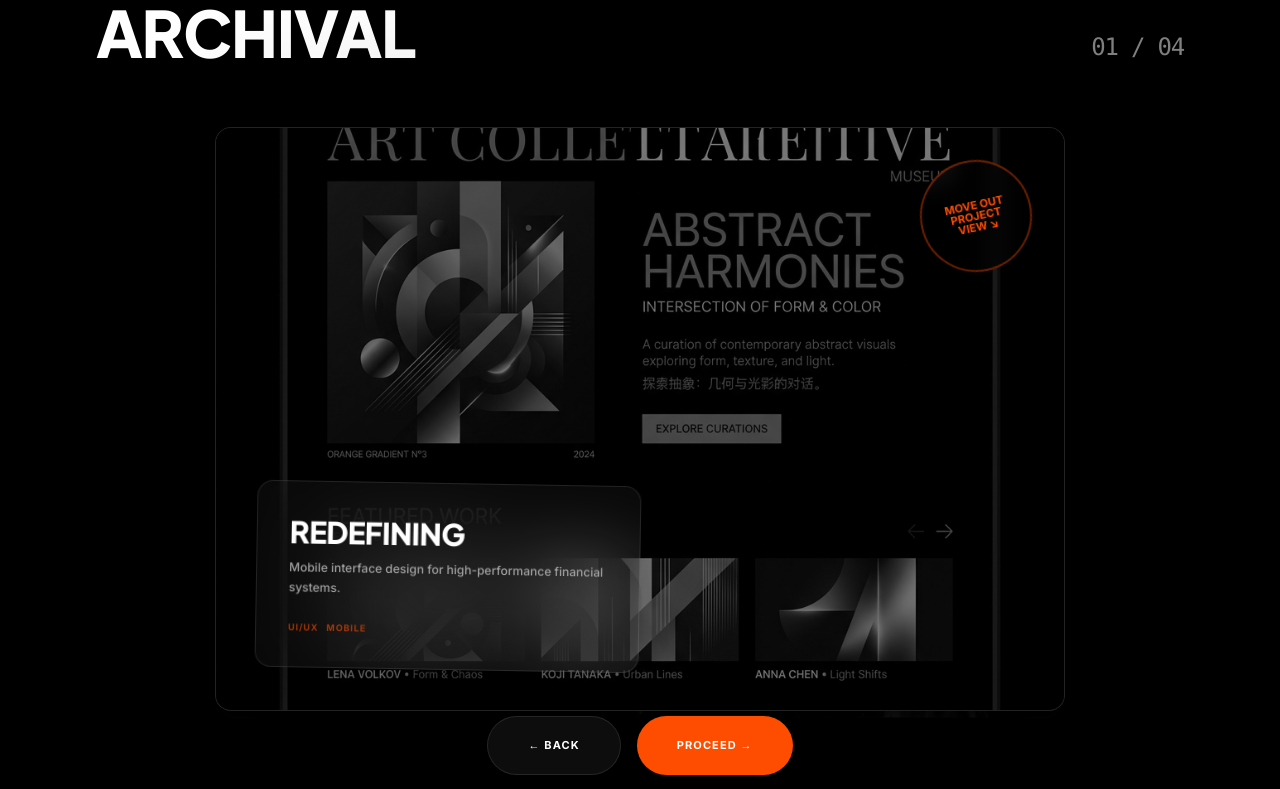
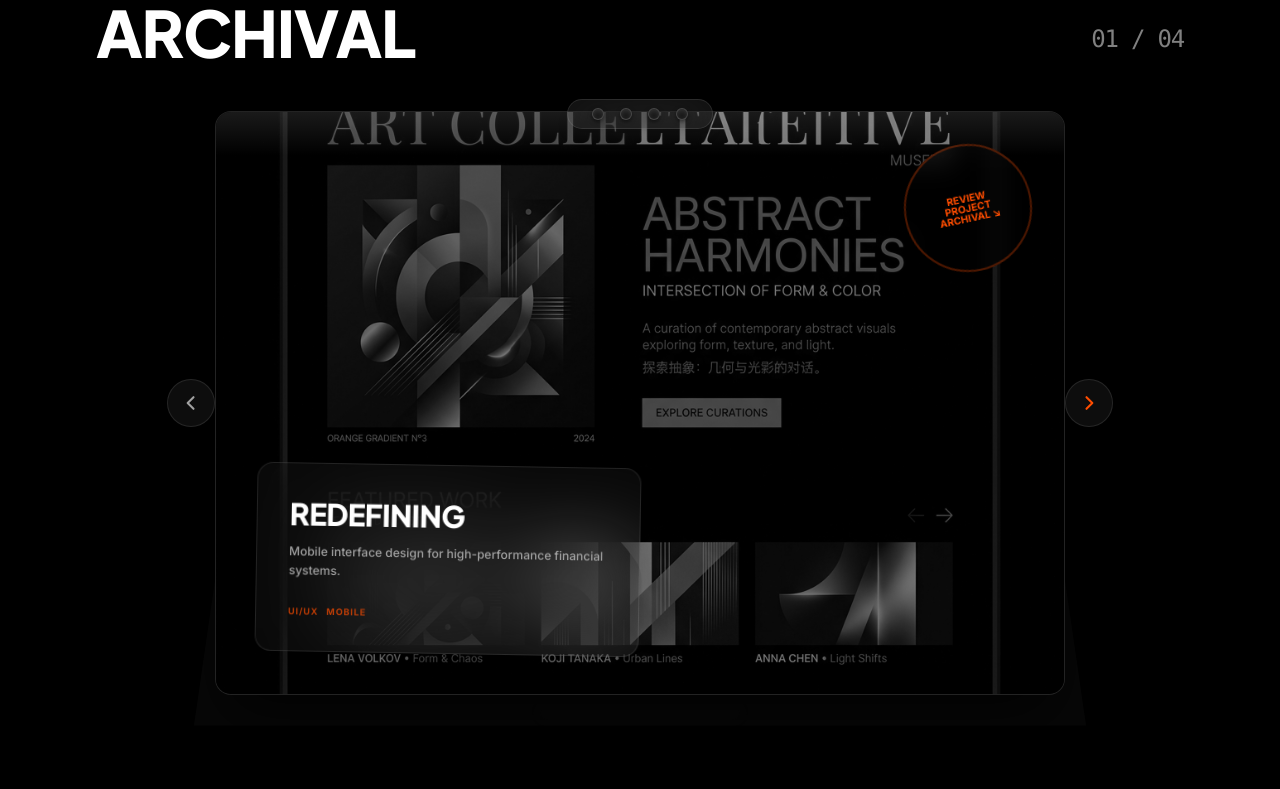
Before and after one commit to VinayakGalande01/portfolio, a React (Vite) app: page / in a window 1280 px wide. Shown: the part 2051-2840 px from the top of the page. Built offline with nearby package versions, Linux system fonts and the light colour scheme.

Commit message:
Enhanced Project section with journey UI animation.

```diff
--- a/src/sections/Projects.jsx
+++ b/src/sections/Projects.jsx
@@ -1,22 +1,27 @@
-import { useState, useEffect, useRef } from "react";
+import { useState, useEffect } from "react";
 import { motion, AnimatePresence } from "framer-motion";
 import { projects } from "../data/content";
 
 export default function Projects() {
   const [index, setIndex] = useState(0);
-  const [direction, setDirection] = useState(0); // 1 = flip forward, -1 = flip backward
+  const [direction, setDirection] = useState(0); // 1 = Forward, -1 = Backward
+  const [isAnimating, setIsAnimating] = useState(false);
 
+  // Navigation Logic with prompt gate release
   const handleNext = () => {
+    if (isAnimating) return;
+    setIsAnimating(true);
     setDirection(1);
     setIndex((prev) => (prev + 1) % projects.length);
   };
 
   const handlePrev = () => {
+    if (isAnimating) return;
+    setIsAnimating(true);
     setDirection(-1);
     setIndex((prev) => (prev - 1 + projects.length) % projects.length);
   };
 
-  // Keyboard Support
   useEffect(() => {
     const handleKeyDown = (e) => {
       if (e.key === "ArrowRight") handleNext();
@@ -26,45 +31,32 @@ export default function Projects() {
     return () => window.removeEventListener("keydown", handleKeyDown);
   }, []);
 
-  // Physics settings with 2-degree overshoot
-  const springSettings = {
-    type: "spring",
-    stiffness: 150,
-    damping: 12, // Reduced damping for overshoot
-    restDelta: 0.001,
-  };
-
-  // Motion Variants with 3D Arc Physics
+  // HIGH-FIDELITY BI-DIRECTIONAL CALENDAR VARIANTS
   const variants = {
-    enter: (direction) => ({
-      rotateX: direction > 0 ? 110 : -110, // Start flipped over the top
-      opacity: 0,
-      y: -50,
-      z: 0,
-    }),
+    enter: (direction) => {
+      return direction > 0
+        ? { scale: 0.92, opacity: 0, y: 10, rotateX: 0, z: 0 } // FORWARD: New Page underneath
+        : { rotateX: -120, y: -80, z: 150, opacity: 0, scale: 1 }; // BACKWARD: New Page coming from behind
+    },
     center: {
       rotateX: 0,
-      opacity: 1,
-      scale: 1,
       y: 0,
       z: 0,
+      scale: 1,
+      opacity: 1,
       transition: {
         type: "spring",
-        stiffness: 150,
-        damping: 12,
+        stiffness: 180,
+        damping: 18,
+        mass: 1,
         restDelta: 0.001,
       },
     },
-    exit: (direction) => ({
-      rotateX: direction > 0 ? -110 : 110, // Arc up and over the top
-      opacity: 0,
-      y: -50,
-      z: 100, // Move toward viewer during flip for arc depth
-      transition: {
-        duration: 0.45,
-        ease: "circIn"
+    exit: (direction) => {
+      return direction > 0
+        ? { rotateX: -120, y: -80, z: 150, opacity: 0, scale: 1 } // FORWARD: Swing up and back
+        : { scale: 0.92, opacity: 0, y: 10, rotateX: 0, z: 0 }; // BACKWARD: Slide back into stack
     },
-    }),
   };
 
   const nextIndex = (index + 1) % projects.length;
@@ -75,45 +67,72 @@ export default function Projects() {
       className="bg-black text-white px-6 md:px-20 py-32 min-h-screen flex flex-col items-center justify-center overflow-hidden"
     >
       <div className="max-w-[1400px] mx-auto w-full flex flex-col items-center">
-        {/* Header & Counter */}
-        <div className="w-full flex justify-between items-end mb-16 px-4">
-          <div className="flex items-center gap-6">
+        {/* Header Layer */}
+        <div className="w-full flex justify-between items-end mb-12 px-4">
           <h2 className="text-[clamp(2.5rem,5vw,4rem)] font-header leading-[0.95] tracking-tight">
             Project <br /> Archival
           </h2>
-            {/* The Binding Rings */}
-            <div className="hidden md:flex gap-3 px-6 py-3 bg-white/5 rounded-full border border-white/10 backdrop-blur-sm self-start">
-              {[1, 2, 3, 4].map((i) => (
-                <div key={i} className="w-2 h-2 rounded-full bg-white/20 shadow-inner shadow-black" />
-              ))}
-            </div>
-          </div>
-
-          <div className="font-mono text-2xl tracking-tighter opacity-50 tabular-nums">
+          <div className="font-mono text-2xl tracking-tighter opacity-50 tabular-nums pb-2">
             {String(index + 1).padStart(2, "0")} / {String(projects.length).padStart(2, "0")}
           </div>
         </div>
 
-        {/* Calendar A-Frame Stack */}
+        {/* Desk Calendar Object Container */}
         <div
           className="relative w-full max-w-[850px] aspect-[16/11] flex items-center justify-center"
-          style={{ perspective: "1200px" }}
+          style={{ perspective: "2000px" }}
         >
-          {/* Deep Ambient Occlusion Shadow Layer */}
-          <div className="absolute inset-0 bg-black/60 blur-[120px] rounded-[100px] scale-90 translate-y-12 -z-10" />
+          {/* STATIC: Wedge Stand Base */}
+          <motion.div
+            animate={{
+              boxShadow: isAnimating
+                ? "0 40px 100px -20px rgba(0,0,0,0.9)"
+                : "0 20px 40px -10px rgba(0,0,0,0.7)"
+            }}
+            className="absolute inset-0 bg-[#0D0D0D] -z-20 scale-[1.05] translate-y-4"
+            style={{
+              clipPath: "polygon(10% 0%, 90% 0%, 100% 100%, 0% 100%)",
+              opacity: 0.6
+            }}
+          />
 
-          {/* Background Card (The "Next" page in stack) */}
+          {/* THE BINDING RINGS (Top Grommets) */}
           <div
-            className="absolute w-[98%] h-[98%] top-4 opacity-15 filter grayscale"
-            style={{ transform: "rotateX(2deg)" }}
+            className="absolute top-[-12px] left-1/2 -translate-x-1/2 z-[70] flex gap-4 px-6 py-2 bg-white/5 rounded-full backdrop-blur-xl border border-white/10 shadow-lg"
           >
-            <div className="w-full h-full rounded-2xl bg-surface border border-white/10 overflow-hidden">
-               <img src={projects[nextIndex].image} className="w-full h-full object-cover" alt="" />
-            </div>
+            {[1, 2, 3, 4].map((i) => (
+              <div
+                key={i}
+                className="w-3 h-3 rounded-full bg-[#1A1A1A] border border-white/20 shadow-[inset_0_2px_4px_rgba(255,255,255,0.1),_0_2px_4px_rgba(0,0,0,0.5)]"
+              />
+            ))}
           </div>
 
-          {/* Active Flip Card */}
-          <AnimatePresence initial={false} custom={direction} mode="popLayout">
+          {/* Nav Controls - Outside Restricted Container for Clicks */}
+          <div className="absolute inset-x-0 top-1/2 -translate-y-1/2 flex justify-between z-[100] pointer-events-none px-4 md:-px-16">
+            <button
+              onClick={handlePrev}
+              disabled={isAnimating}
+              className="pointer-events-auto w-12 h-12 rounded-full bg-white/5 backdrop-blur-3xl border border-white/10 flex items-center justify-center text-muted hover:bg-orange-500/10 disabled:opacity-30 disabled:cursor-not-allowed transition-all transform scale-90 md:scale-100 relative md:-left-16 left-0"
+            >
+              <svg className="w-5 h-5" fill="none" stroke="currentColor" viewBox="0 0 24 24"><path strokeLinecap="round" strokeLinejoin="round" strokeWidth="2.5" d="M15 19l-7-7 7-7" /></svg>
+            </button>
+            <button
+              onClick={handleNext}
+              disabled={isAnimating}
+              className="pointer-events-auto w-12 h-12 rounded-full bg-white/5 backdrop-blur-3xl border border-white/10 flex items-center justify-center text-primary hover:bg-orange-500/10 disabled:opacity-30 disabled:cursor-not-allowed transition-all transform scale-90 md:scale-100 relative md:-right-16 right-0"
+            >
+              <svg className="w-5 h-5" fill="none" stroke="currentColor" viewBox="0 0 24 24"><path strokeLinecap="round" strokeLinejoin="round" strokeWidth="2.5" d="M9 5l7 7-7 7" /></svg>
+            </button>
+          </div>
+
+          {/* ACTIVE FLIP STACK */}
+          <div className="relative w-full h-full z-10">
+            <AnimatePresence
+              initial={false}
+              custom={direction}
+              mode="popLayout"
+            >
               <motion.div
                 key={index}
                 custom={direction}
@@ -121,34 +140,48 @@ export default function Projects() {
                 initial="enter"
                 animate="center"
                 exit="exit"
-              className="absolute w-full h-full rounded-2xl bg-surface border border-white/10 overflow-hidden shadow-[0_30px_60px_-12px_rgba(0,0,0,0.7),0_18px_36px_-18px_rgba(0,0,0,0.8)]"
+                onAnimationComplete={() => setIsAnimating(false)}
+                className="absolute inset-0 rounded-2xl bg-surface border border-white/10 overflow-hidden shadow-[0_30px_60px_-12px_rgba(0,0,0,0.7)]"
                 style={{
                   transformOrigin: "top center",
                   backfaceVisibility: "hidden",
                   transformStyle: "preserve-3d"
                 }}
               >
+                {/* BACKFACE LAYER (Visibility Toggle Only) */}
+                <div
+                  className="absolute inset-0 bg-[#1A1A1A] -z-10"
+                  style={{ transform: "rotateX(180deg)", backfaceVisibility: "hidden" }}
+                />
+
+                <div className="relative w-full h-full">
                   <img
                     src={projects[index].image}
                     alt={projects[index].name}
-                className="w-full h-full object-cover grayscale brightness-50 hover:grayscale-0 transition-all duration-1000"
+                    className="w-full h-full object-cover grayscale brightness-50"
                   />
+                  {/* Bend Highlight */}
+                  <div className="absolute inset-0 bg-gradient-to-b from-white/10 via-transparent to-transparent h-[15%]" />
+                </div>
 
-              {/* Stamped-style CTA Badge */}
+                {/* Circular "Review" CTA */}
                 <div className="absolute top-8 right-8 z-20">
                   <a
                     href="#"
                     data-hover
-                  className="w-20 h-20 md:w-28 md:h-28 rounded-full border-2 border-primary/40 text-primary flex items-center justify-center text-center uppercase text-[9px] md:text-[11px] font-bold leading-none -rotate-12 hover:rotate-0 hover:bg-primary hover:text-white transition-all duration-500 scale-90 md:scale-100 backdrop-blur-md"
+                    className="w-24 h-24 md:w-32 md:h-32 rounded-full border-2 border-primary/30 text-primary flex items-center justify-center text-center uppercase text-[10px] font-bold leading-none -rotate-12 hover:rotate-0 hover:bg-primary hover:text-white transition-all duration-500 backdrop-blur-md"
                   >
-                  <span className="p-2">Move Out<br/>Project<br/>View ↘</span>
+                    <span className="p-3">Review<br/>Project<br/>Archival ↘</span>
                   </a>
                 </div>
 
-              {/* "Sticky Note" Insertion Overlay (Hyper-Glassmorphism) */}
-              <div className="absolute bottom-6 left-6 md:bottom-10 md:left-10 max-w-sm">
-                <div className="p-6 md:p-8 bg-white/[0.03] backdrop-blur-[40px] border border-white/10 rounded-2xl rotate-1 shadow-2xl">
-                  <h3 className="text-2xl md:text-3xl font-header leading-tight mb-2 tracking-tight">
+                {/* Frosted Info Overlay (Staggered Exit) */}
+                <motion.div
+                   exit={{ opacity: 0, scale: 0.95, transition: { duration: 0.1 } }}
+                   className="absolute bottom-10 left-10 max-w-sm z-30"
+                >
+                  <div className="p-8 bg-white/[0.03] backdrop-blur-[40px] border border-white/10 rounded-2xl rotate-1 shadow-2xl">
+                    <h3 className="text-3xl font-header leading-tight mb-2 tracking-tight">
                       {projects[index].name}
                     </h3>
                     <p className="text-[12px] text-muted leading-relaxed font-medium">
@@ -156,31 +189,19 @@ export default function Projects() {
                     </p>
                     <div className="mt-6 flex flex-wrap gap-2">
                       {projects[index].tech.map((t) => (
-                      <span key={t} className="text-[9px] font-bold uppercase tracking-widest text-primary/60">
+                        <span key={t} className="text-[9px] font-bold uppercase tracking-widest text-primary/70">
                           {t}
                         </span>
                       ))}
                     </div>
                   </div>
-              </div>
+                </motion.div>
               </motion.div>
             </AnimatePresence>
+          </div>
 
-          {/* Navigation Stands (The Base) */}
-          <div className="absolute -bottom-16 flex gap-4">
-             <button
-               onClick={handlePrev}
-               className="px-10 py-5 rounded-full bg-white/5 backdrop-blur-md border border-white/10 text-[11px] font-bold uppercase tracking-widest hover:bg-white hover:text-black transition-all duration-500 group"
-             >
-                <span className="flex items-center gap-2">← Back</span>
-             </button>
-             <button
-               onClick={handleNext}
-               className="px-10 py-5 rounded-full bg-primary text-white text-[11px] font-bold uppercase tracking-widest hover:bg-white hover:text-black transition-all duration-500"
-             >
-                <span className="flex items-center gap-2">Proceed →</span>
-             </button>
-          </div>
+          {/* STATIC BASE FOUNDATION */}
+          <div className="absolute -bottom-6 w-[200px] h-3 bg-[#0D0D0D] rounded-full opacity-40 blur-sm" />
         </div>
       </div>
     </section>
```
Lines whose indentation alone changed are shown as unchanged.
